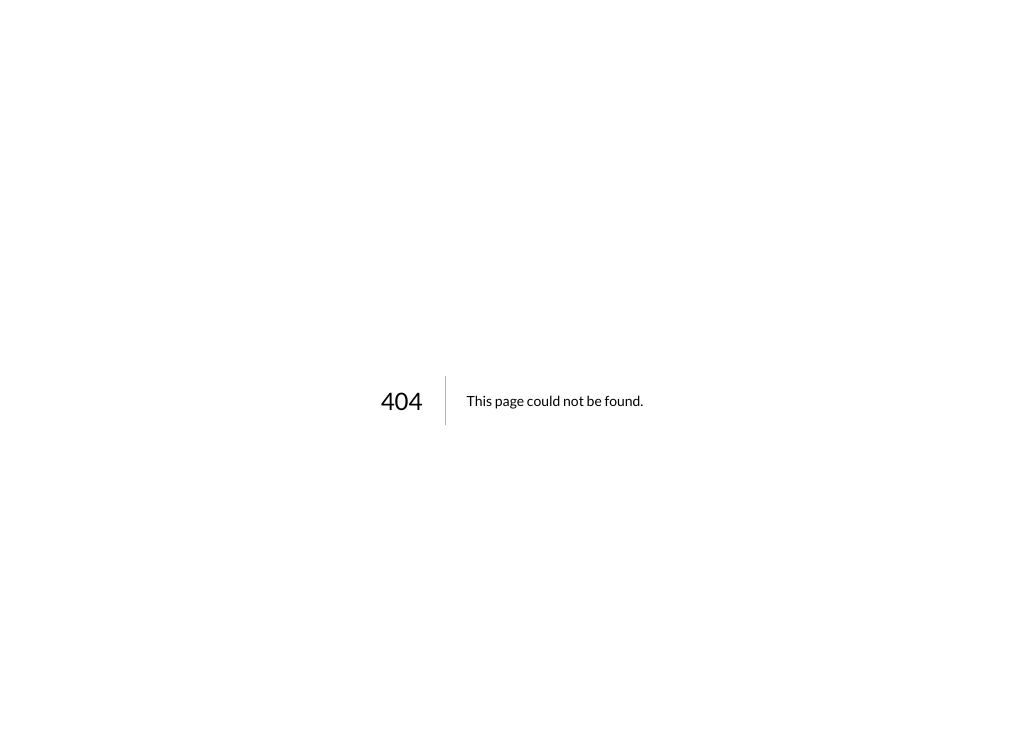
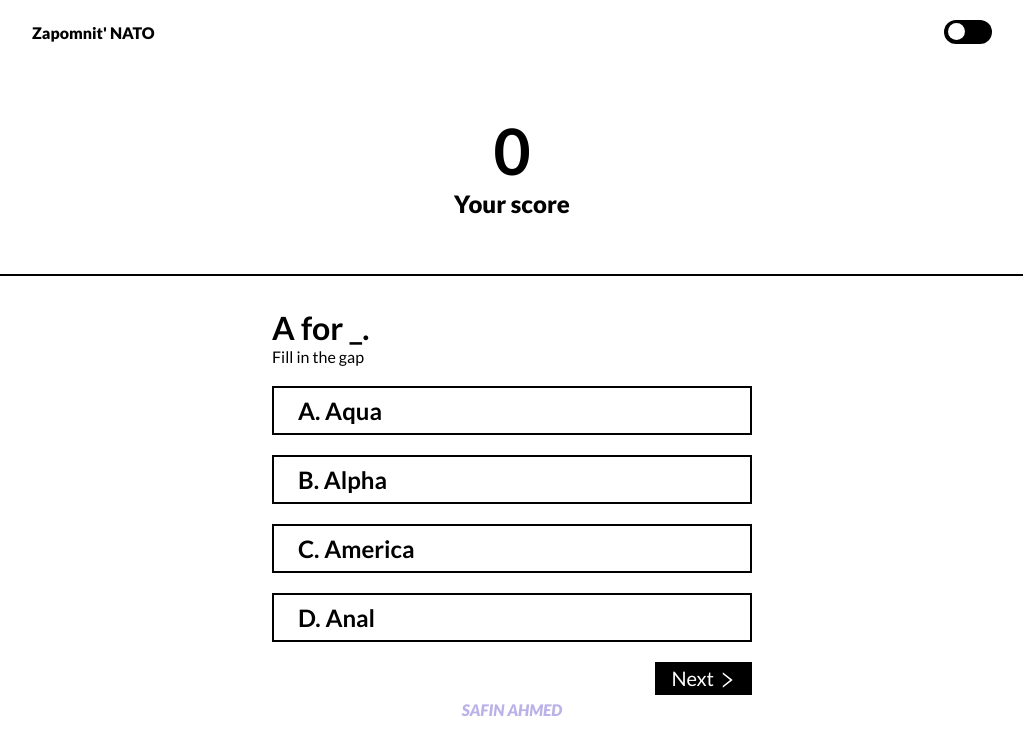
Before and after one commit to safin-sys/zapomnit-nato, a Next.js app: page /quiz in a window 1280 px wide. Before the commit this address had no page. Shown: the top 754 px of the page, without its empty margins (128-1151 px from the left). Built offline with nearby package versions, Linux system fonts and the light colour scheme.

Commit message:
quiz frontend

```diff
--- a/components/Navbar.jsx
+++ b/components/Navbar.jsx
@@ -1,5 +1,6 @@
 import { useRef } from 'react'
 import style from '../styles/Navbar.module.scss'
+import Link from "next/link"
 
 export const Navbar = () => {
     const input = useRef();
@@ -19,7 +20,7 @@ export const Navbar = () => {
     }
     return (
         <nav className={`${style.navbar} container`}>
-            <h1>Zapomnit' NATO</h1>
+            <Link href="/">Zapomnit' NATO</Link>
             <label className="switch">
                 <input type="checkbox" ref={input} onClick={handleClick} />
                 <span className="slider round"></span>
--- /dev/null
+++ b/components/Quiz.jsx
@@ -0,0 +1,52 @@
+import style from "../styles/Quiz.module.scss"
+
+export const Quiz = () => {
+    const mcqs = {
+        que: "A for _.",
+        des: "Fill in the gap",
+        ans: "Alpha",
+        options: [
+            "Aqua",
+            "Alpha",
+            "America",
+            "Anal"
+        ]
+    }
+    return (
+        <main className={style.quiz}>
+            <div className={style.score}>
+                <h1>0</h1>
+                <p>Your score</p>
+            </div>
+            <hr />
+            <div className={style.mcq}>
+                <div className={style.que}>
+                    <h1>A for _.</h1>
+                    <p>Fill in the gap</p>
+                </div>
+                <div className={style.options}>
+                    {mcqs.options?.map((opt, key) => {
+                        return <Option key={key} i={key} opt={opt} />
+                    })}
+                    <button>
+                        Next
+                        <svg viewBox="64 64 896 896" focusable="false" data-icon="right" width="1em" height="1em" fill="currentColor" aria-hidden="true"><path d="M765.7 486.8L314.9 134.7A7.97 7.97 0 00302 141v77.3c0 4.9 2.3 9.6 6.1 12.6l360 281.1-360 281.1c-3.9 3-6.1 7.7-6.1 12.6V883c0 6.7 7.7 10.4 12.9 6.3l450.8-352.1a31.96 31.96 0 000-50.4z"></path></svg>
+                    </button>
+                </div>
+            </div>
+        </main>
+    )
+}
+
+const Option = ({ i, opt }) => {
+    console.log(i);
+    const handleKey = () => {
+        if (i === 0) return 'A'
+        if (i === 1) return 'B'
+        if (i === 2) return 'C'
+        if (i === 3) return 'D'
+    }
+    return (
+        <h2>{handleKey()}. {opt}</h2>
+    )
+}
--- /dev/null
+++ b/pages/quiz.js
@@ -0,0 +1,17 @@
+import Head from "next/head";
+import { Footer } from "../components/Footer";
+import { Navbar } from "../components/Navbar";
+import { Quiz } from "../components/Quiz";
+
+export default function QuizPage() {
+    return (
+        <>
+            <Head>
+                <title>Quiz | Zapomnit' NATO</title>
+            </Head>
+            <Navbar />
+            <Quiz />
+            <Footer />
+        </>
+    )
+}
--- a/styles/Navbar.module.scss
+++ b/styles/Navbar.module.scss
@@ -3,7 +3,7 @@
     justify-content: space-between;
     align-items: center;
     height: 64px;
-    h1 {
+    a {
         font-size: 16px;
         font-weight: 900;
     }
--- /dev/null
+++ b/styles/Quiz.module.scss
@@ -0,0 +1,58 @@
+.quiz {
+    display: flex;
+    flex-direction: column;
+    align-items: center;
+    h1, p {
+        margin: 0;
+    }
+    .score {
+        display: flex;
+        flex-direction: column;
+        align-items: center;
+        margin: 3rem;
+        h1 {
+            font-size: 4rem;
+        }
+        p {
+            font-size: 1.5rem;
+            font-weight: 900;
+        }
+    }
+    hr {
+        border: 1px solid var(--txt);
+        width: 100%;
+    }
+    .mcq {
+        width: clamp(15rem, 60%, 30rem);
+        margin: 1.5rem 0;
+        .options {
+            position: relative;
+            h2 {
+                border: 2px solid var(--txt);
+                padding: .5rem 1.5rem;
+                cursor: pointer;
+            }
+            button {
+                display: flex;
+                justify-content: center;
+                align-items: center;
+                position: absolute;
+                right: 0;
+                background-color: var(--txt);
+                border: none;
+                color: var(--bg);
+                font-size: 1.25rem;
+                padding: .3rem 1rem;
+                cursor: pointer;
+                svg {
+                    background-color: var(--txt);
+                    fill: var(--bg);
+                    margin-left: 4px;
+                    width: 18px;
+                    height: 18px;
+                    margin-top: 4px;
+                }
+            }
+        }
+    }
+}
```
Also changed, not shown: components/Hero.jsx (+8 -2 lines).
